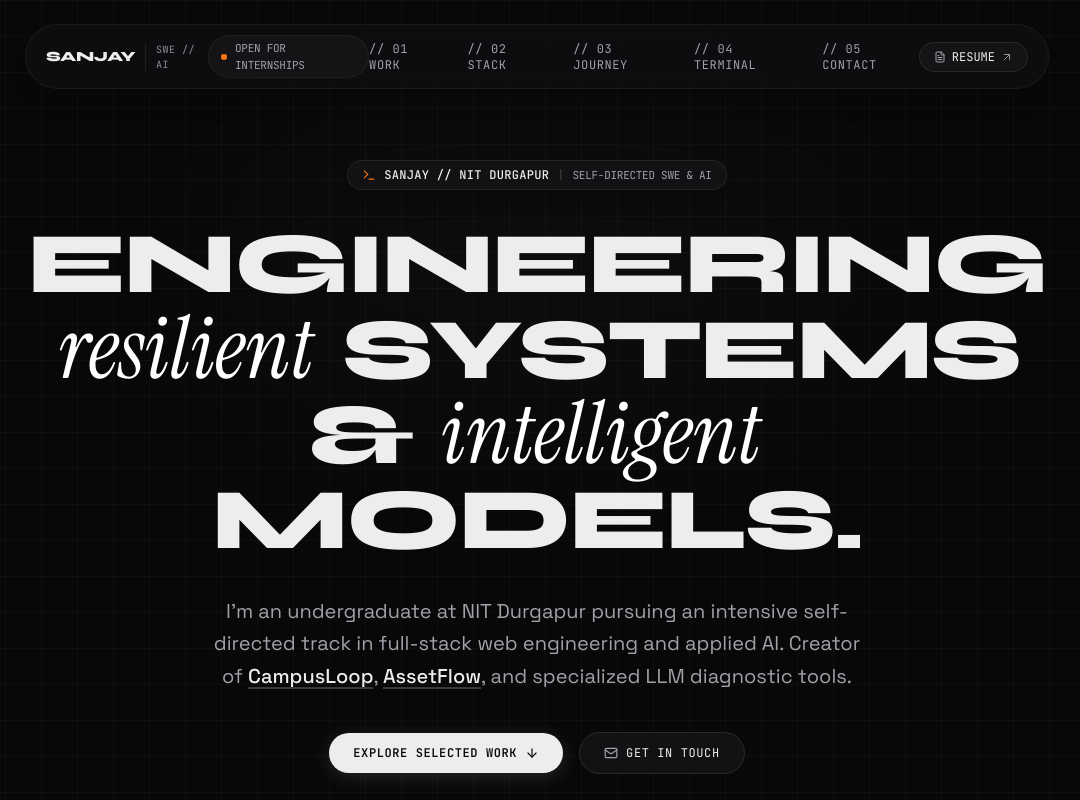
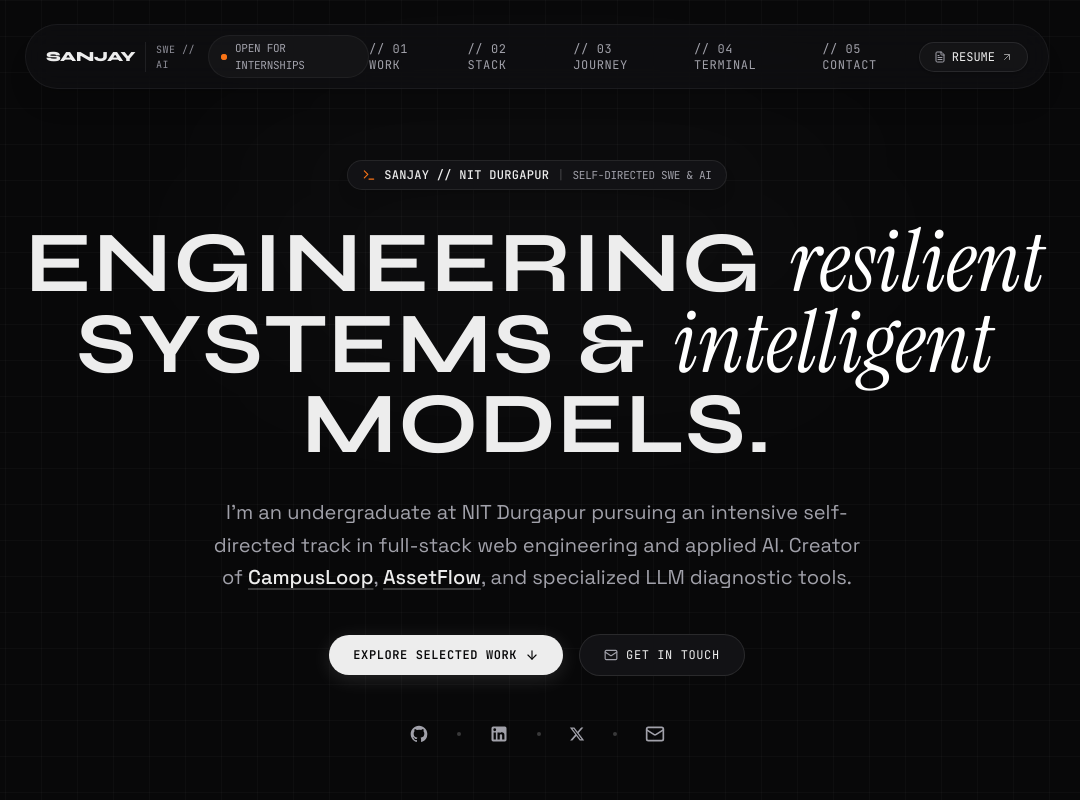
Before and after one commit to sanjaycodes-code/Portfolio, a React (Vite) app: page / in a window 1280 px wide. Shown: the top 800 px of the page, without its empty margins (103-1183 px from the left). Built offline with nearby package versions, Linux system fonts and the light colour scheme.

Commit message:
refactor(hero): lighten grotesk headline weight to 700 with positive tracking and tighter leading

```diff
--- a/src/components/sections/Hero.tsx
+++ b/src/components/sections/Hero.tsx
@@ -74,7 +74,7 @@ export function Hero() {
           {/* Original Editorial Headline Pairing Syne & Instrument Serif */}
           <motion.h1
             variants={itemVariants}
-            className="text-4xl sm:text-6xl md:text-7xl lg:text-[5.4rem] font-extrabold tracking-tight font-['Syne'] uppercase leading-[1.02] sm:leading-[0.98] text-[#EDEDED] max-w-5xl mx-auto"
+            className="text-4xl sm:text-6xl md:text-7xl lg:text-[5.4rem] font-bold tracking-[0.02em] font-['Syne'] uppercase leading-[0.96] sm:leading-[0.92] text-[#EDEDED] max-w-5xl mx-auto"
           >
             ENGINEERING{' '}
             <span className="font-['Instrument_Serif'] italic font-normal text-white lowercase tracking-normal px-1">
```
